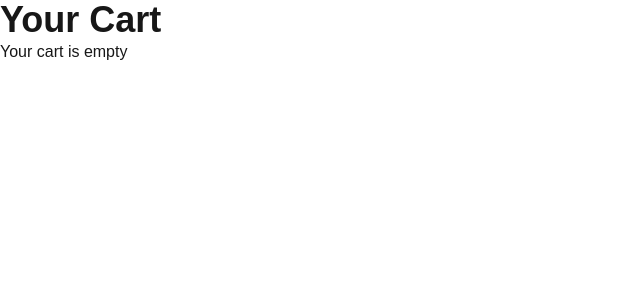
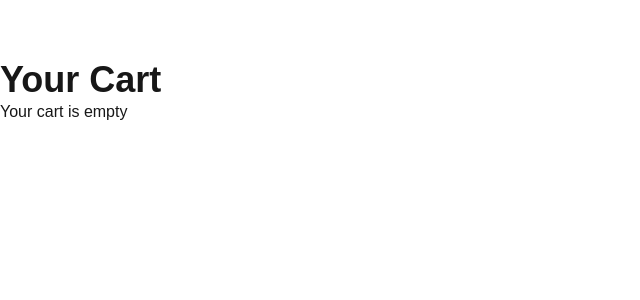
Before and after one commit to MrDrProfessorPatrick/evocommerce, a Next.js app: page /cart in a window 1280 px wide. Shown: the top 300 px of the page, without its empty margins (0-640 px from the left). Built offline with nearby package versions, Linux system fonts and the light colour scheme; no server answers.

Commit message:
BackButton added

```diff
--- a/src/app/cart/page.js
+++ b/src/app/cart/page.js
@@ -3,12 +3,13 @@
 import Cart from "@/components/Cart";
 import { useContext } from "react";
 import { Context } from "@/app/providers";
+import BackButton from "@/components/backButton";
 
 export default function CartPage() {
   const { cart } = useContext(Context);
-  console.log("cart", cart);
   return (
     <div>
+      <BackButton link="/" />
       <h1 className="text-4xl font-bold">Your Cart</h1>
       <Cart cart={cart} />
     </div>
--- a/src/components/GoodPageFull.js
+++ b/src/components/GoodPageFull.js
@@ -3,6 +3,7 @@ import Image from "next/image";
 import { useParams } from "next/navigation";
 import { useContext, useEffect, useState } from "react";
 import { Context } from "@/app/providers";
+import BackButton from "./backButton";
 
 export default function GoodPageFull() {
   const { id } = useParams();
@@ -29,6 +30,7 @@ export default function GoodPageFull() {
 
   return (
     <div className="p-4">
+      <BackButton link="/" />
       <Image
         src={thumbnail}
         alt={title}
--- /dev/null
+++ b/src/components/backButton.js
@@ -0,0 +1,15 @@
+"use client";
+import { useRouter } from "next/navigation";
+
+export default function BackButton({ link }) {
+  const router = useRouter();
+
+  return (
+    <button
+      onClick={() => router.push(link)}
+      className="w-15 h-15 text-white font-bold font-[28px] border border-white hover:bg-white hover:text-black rounded-4xl"
+    >
+      {"<"}
+    </button>
+  );
+}
```
